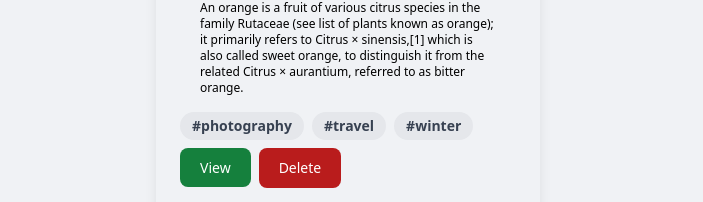
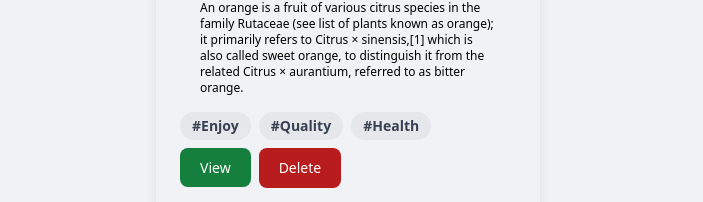
Before and after one commit to Regiss05/Fruits-Description, a Next.js app: page / in a window 1280 px wide. Shown: the part 656-858 px from the top of the page, without its empty margins (288-991 px from the left). Built offline with nearby package versions, Linux system fonts and the light colour scheme.

Commit message:
add design

```diff
--- a/pages/index.tsx
+++ b/pages/index.tsx
@@ -95,9 +95,10 @@
                       </p>
                     </div>
                     <div className="px-6 mb-4">
-                      <span className="inline-block bg-gray-200 rounded-full px-3 py-1 text-sm font-semibold text-gray-700 mr-2 mb-2">#photography</span>
-                      <span className="inline-block bg-gray-200 rounded-full px-3 py-1 text-sm font-semibold text-gray-700 mr-2 mb-2">#travel</span>
-                      <span className="inline-block bg-gray-200 rounded-full px-3 py-1 text-sm font-semibold text-gray-700 mr-2 mb-2">#winter</span>
+                      <span className="inline-block bg-gray-200 rounded-full px-3 py-1 text-sm font-semibold text-gray-700 mr-2 mb-2">#Enjoy</span>
+                      <span className="inline-block bg-gray-200 rounded-full px-3 py-1 text-sm font-semibold text-gray-700 mr-2 mb-2">#Quality</span>
+                      <span className="inline-block bg-gray-200 rounded-full px-3 py-1 text-sm font-semibold text-gray-700 mr-2 mb-2">#Health</span>
+                      <div>
                         <Link href="/items"
                           className='class="focus:outline-none text-white bg-green-700 hover:bg-green-800 focus:ring-4 focus:ring-green-300 font-medium rounded-lg text-sm px-5 py-2.5 mr-2 mb-2 dark:bg-green-600 dark:hover:bg-green-700 dark:focus:ring-green-800"'
                           key={idx}
@@ -110,6 +111,8 @@
                           className='type="button" class="focus:outline-none text-white bg-red-700 hover:bg-red-800 focus:ring-4 focus:ring-red-300 font-medium rounded-lg text-sm px-5 py-2.5 mr-2 mb-2 dark:bg-red-600 dark:hover:bg-red-700 dark:focus:ring-red-900'
                         >Delete</button>
                       </div>
+
+                    </div>
                   </div>
                 )
               })
```
Lines whose indentation alone changed are shown as unchanged.
